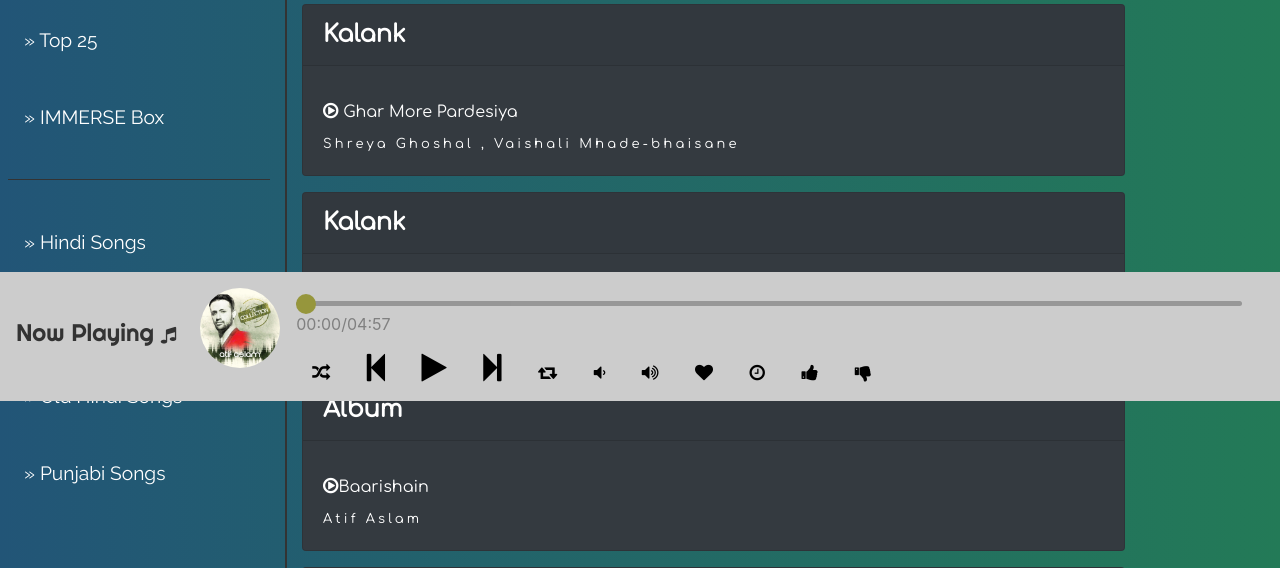
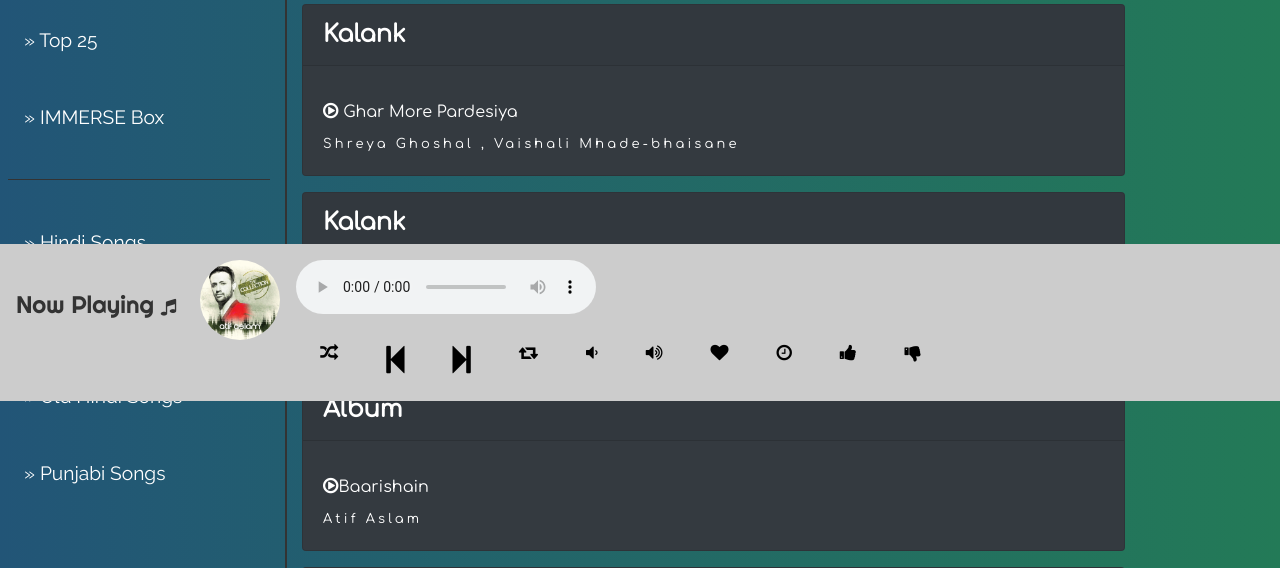
Before and after one commit to mounishsoni/IMMERSE, a PHP site: page / in a window 1280 px wide; the page is wider, and only the part inside the window is pictured. Shown: the part 399-967 px from the top of that part. Run offline with PHP 8.4, Linux system fonts and the light colour scheme.

Commit message:
audio play

```diff
--- a/JS/audio-player.js
+++ b/JS/audio-player.js
@@ -0,0 +1,11 @@
+audioPlayer();
+
+function audioPlayer(){
+	$("#audioPlayer")[0].src = $(".card-body h5 a")[0];
+	$("#audioPlayer")[0].play();
+	$(".card-body h5 a").click(function(e){
+		e.preventDefault();
+		$("#audioPlayer")[0].src = this;
+		$("#audioPlayer")[0].play();
+	});
+}
--- a/css/styles.css
+++ b/css/styles.css
@@ -196,65 +196,43 @@ h2 {
 	}
 
 	/*player footer*/
-	.player-head {
+	#player-head {
 		background-color: #CCC;
 		padding: 1rem;
 		color:#333;
 		display: flex;
 	}
 
-	.player-head h2 {
+	#player-head h2 {
 	    margin-top: 1rem;
 	    margin-right: 0.5rem;
 	    font-size: 1.5rem;
 	}
 
-	.player-img {
+	#player-img {
 		max-width: 80px;
 		border-radius: 50%;
 		margin-right: 1rem;
 		margin-left: 1rem;
 	}
 
-	.slider {
-	  -webkit-appearance: none;
-	  width: 160%;
-	  height: 5px;
-	  background: grey;
-	  outline: none;
-	  opacity: 0.7;
-	  -webkit-transition: .2s;
-	  transition: opacity .5s;
-    	border-radius: 5px;
+	#controls {
+		list-style-type: none;
+		display: flex;
+		padding-left: 0;
+		margin-bottom: 0;
 	}
 
-	.slider:hover {
-	  opacity: 2;
+	#controls li{
+		padding: 0.5rem;
 	}
 
-	.slider::-webkit-slider-thumb {
-	  -webkit-appearance: none;
-	  appearance: none;
-	  width: 20px;
-	  height: 20px;
-	  background: olive;
-	  cursor: pointer;
-	  border-radius: 50%;
-	}
-
-	.slider::-moz-range-thumb {
-	  width: 25px;
-	  height: 25px;
-	  background: #4CAF50;
-	  cursor: pointer;
-	}
-
-	.player-body a{
+	#player-body a{
 		color:black;
 		margin: 1rem;
 	}
 
-	.player-body a:hover {
+	#player-body a:hover {
 		color:#237A57;
 		text-decoration: none;
 	}
@@ -462,65 +440,36 @@ h2 {
 	}
 
 	/*player footer*/
-	.player-head {
+	.curernt-song {
+		color:lightblue;
+	}
+
+	#player-head {
 		background-color: #CCC;
 		padding: 1rem;
 		color:#333;
 		display: flex;
 	}
 
-	.player-head h2 {
+	#player-head h2 {
 	    margin-top: 1rem;
 	    margin-right: 0.5rem;
 	    font-size: 1.5rem;
 	}
 
-	.player-img {
+	#player-img {
 		max-width: 80px;
 		border-radius: 50%;
 		margin-right: 1rem;
 		margin-left: 1rem;
 	}
 
-	.slider {
-	  -webkit-appearance: none;
-	  width: 160%;
-	  height: 5px;
-	  background: grey;
-	  outline: none;
-	  opacity: 0.7;
-	  -webkit-transition: .2s;
-	  transition: opacity .5s;
-    	border-radius: 5px;
-	}
-
-	.slider:hover {
-	  opacity: 2;
-	}
-
-	.slider::-webkit-slider-thumb {
-	  -webkit-appearance: none;
-	  appearance: none;
-	  width: 20px;
-	  height: 20px;
-	  background: olive;
-	  cursor: pointer;
-	  border-radius: 50%;
-	}
-
-	.slider::-moz-range-thumb {
-	  width: 25px;
-	  height: 25px;
-	  background: #4CAF50;
-	  cursor: pointer;
-	}
-
-	.player-body a{
+	#player-body a{
 		color:black;
 		margin: 1rem;
 	}
 
-	.player-body a:hover {
+	#player-body a:hover {
 		color:#237A57;
 		text-decoration: none;
 	}
--- a/index.html
+++ b/index.html
@@ -131,9 +131,9 @@
               <hr>
                 <div class="card text-white bg-dark mb-3" >
                   <div class="card-header">Kalank</div>
-                  <div class="card-body">
+                  <div class="card-body" id="card1">
                     <h5 class="card-title">
-                      <a href="#"><span class="fa fa-play-circle-o"></span> Ghar More Pardesiya </a>
+                      <a href="songs/Tay hai.mp3"><span class="fa fa-play-circle-o"></span> Ghar More Pardesiya </a>
                     </h5>
                     <p class="card-text">Shreya Ghoshal , Vaishali Mhade-bhaisane</p>
                   </div>
@@ -142,7 +142,7 @@
                   <div class="card-header">Kalank</div>
                   <div class="card-body">
                     <h5 class="card-title">
-                      <a href="#"><span class="fa fa-play-circle-o"> </span>Kalank - Title Track</a>
+                      <a href="songs/Tay hai.mp3"><span class="fa fa-play-circle-o"> </span>Kalank - Title Track</a>
                     </h5>
                     <p class="card-text">Arijit Singh</p>
                   </div>
@@ -151,7 +151,7 @@
                   <div class="card-header">Album </div>
                   <div class="card-body">
                     <h5 class="card-title">
-                      <a href="#"><span class="fa fa-play-circle-o"> </span>Baarishain </a>
+                      <a href="songs/Tay hai.mp3"><span class="fa fa-play-circle-o"> </span>Baarishain </a>
                     </h5>
                     <p class="card-text">Atif Aslam</p>
                   </div>
@@ -160,7 +160,7 @@
                   <div class="card-header">Why Cheat India</div>
                   <div class="card-body">
                     <h5 class="card-title">
-                      <a href="#"><span class="fa fa-play-circle-o"> </span>Dil main ho tum </a>
+                      <a href="songs/Dil Mein Ho Tum.mp3"><span class="fa fa-play-circle-o"> </span>Dil main ho tum </a>
                     </h5>
                     <p class="card-text">Armaan Malik</p>
                   </div>
@@ -331,25 +331,25 @@
   <div class="space"></div>
 
   <div id="player">
-      <div class=" player-head fixed-bottom">
+      <div class="fixed-bottom" id="player-head">
         <h2>Now Playing <span class="fa fa-music"></span></h2>
-        <div class="player-title">
-          <img src="img/atif.jpg" class="player-img" alt="" />
+        <div id="player-title">
+          <img src="img/atif.jpg" id="player-img" alt="" />
         </div>
-        <div class="player-body">
-          <input type="range" min="1" max="100" value="1" class="slider" id="myRange">
-          <span style="color: grey"> 00:00/04:57 </span><br>
-          <a href="#"><div class="fa fa-random"></div></a>
-          <a href="#"><div class="fa fa-step-backward"></div></a>
-          <a href="#"><div class="fa fa-play"></div></a>
-          <a href="#"><div class="fa fa-step-forward"></div></a>
-          <a href="#"><div class="fa fa-retweet"></div> </a>
-          <a href="#"><div class="fa fa-volume-down"></div></a>
-          <a href="#"><div class="fa fa-volume-up"></div></a>
-          <a href="#"><div class="fa fa-heart"></div></a>
-          <a href="#"><div class="fa fa-clock-o"></div></a>
-          <a href="#"><div class="fa fa-thumbs-up"></div></a>
-          <a href="#"><div class="fa fa-thumbs-down"></div></a>
+        <div id="player-body">
+          <audio src="" controls id="audioPlayer"></audio>
+          <ul id="controls">
+            <li><a href="#"><div class="fa fa-random"></div></a></li>
+            <li><a href="#"><div class="fa fa-step-backward"></div></a></li>
+            <li><a href="#"><div class="fa fa-step-forward"></div></a></li>
+            <li><a href="#"><div class="fa fa-retweet"></div> </a></li>
+            <li><a href="#"><div class="fa fa-volume-down"></div></a></li>
+            <li><a href="#"><div class="fa fa-volume-up"></div></a></li>
+            <li><a href="#"><div class="fa fa-heart"></div></a></li>
+            <li><a href="#"><div class="fa fa-clock-o"></div></a></li>
+            <li><a href="#"><div class="fa fa-thumbs-up"></div></a></li>
+            <li><a href="#"><div class="fa fa-thumbs-down"></div></a></li>
+          </ul>
         </div>
       </div>
   </div>
@@ -359,5 +359,8 @@
   <script src="https://cdnjs.cloudflare.com/ajax/libs/popper.js/1.14.7/umd/popper.min.js" integrity="sha384-UO2eT0CpHqdSJQ6hJty5KVphtPhzWj9WO1clHTMGa3JDZwrnQq4sF86dIHNDz0W1" crossorigin="anonymous"></script>
   <script src="https://stackpath.bootstrapcdn.com/bootstrap/4.3.1/js/bootstrap.min.js" integrity="sha384-JjSmVgyd0p3pXB1rRibZUAYoIIy6OrQ6VrjIEaFf/nJGzIxFDsf4x0xIM+B07jRM" crossorigin="anonymous"></script>
 
+
+  <script src="JS/audio-player.js"></script>
+
 </body>
 </html>
```
Also changed, not shown: 2 other files.
